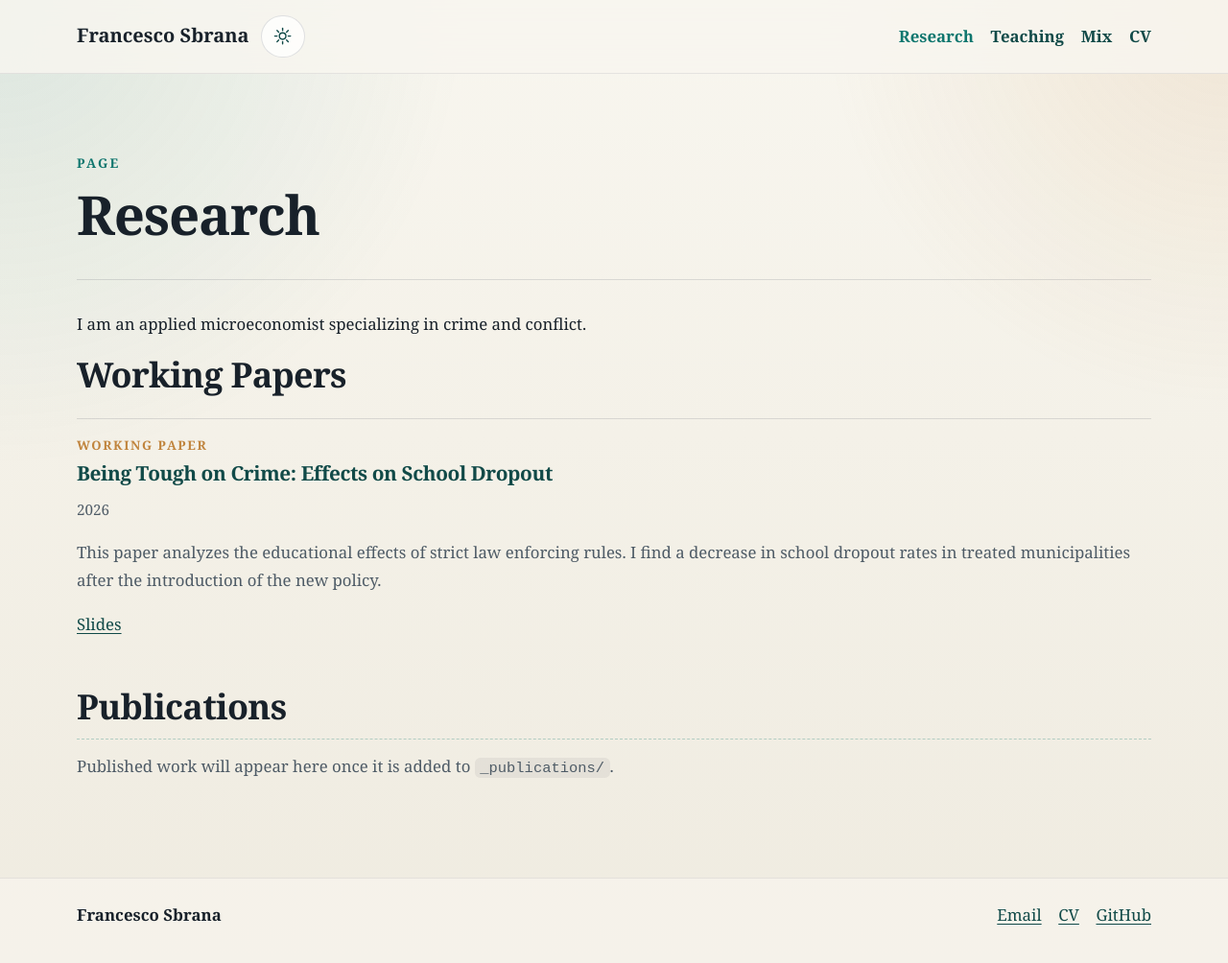
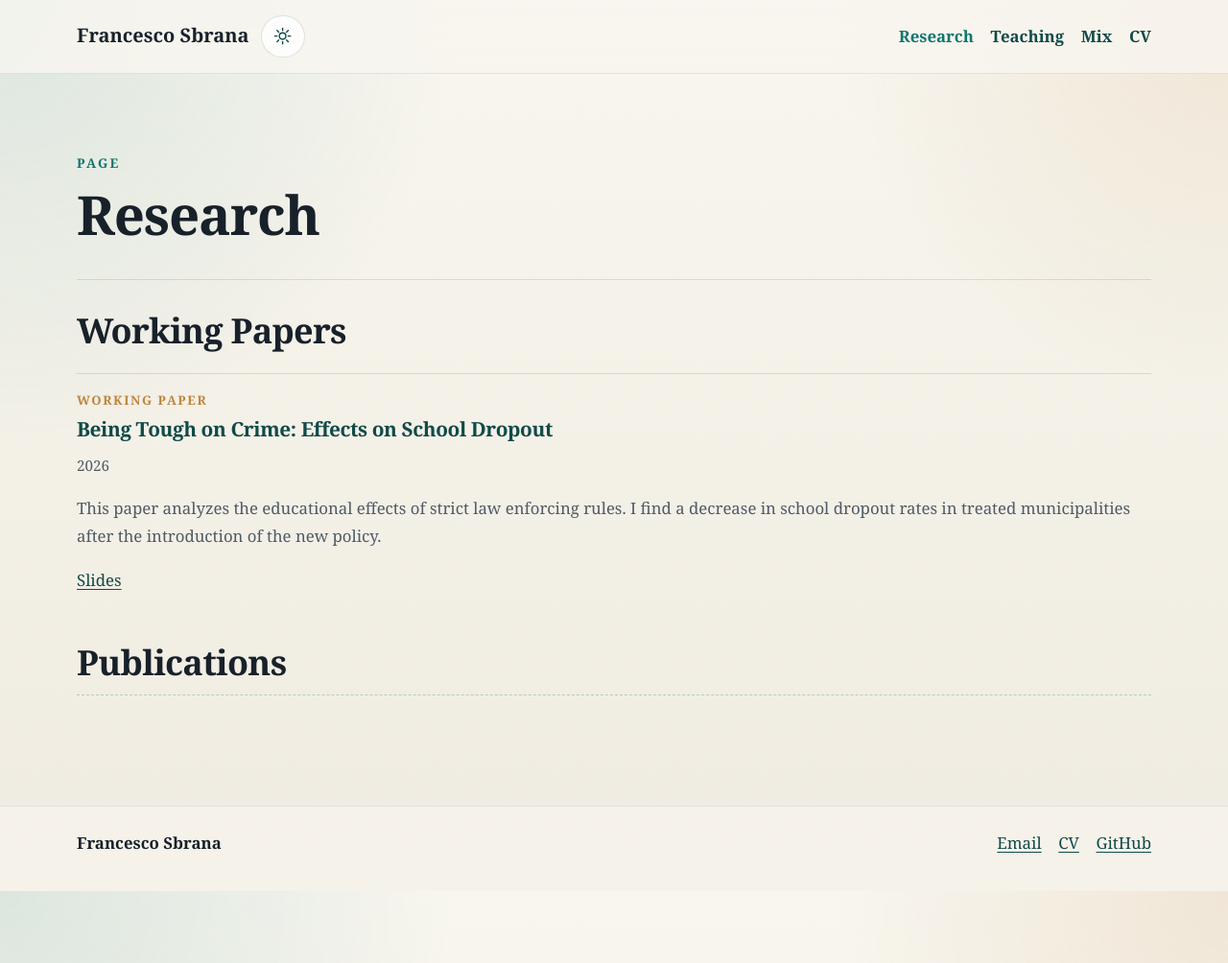
Before and after one commit to FraSbra/FraSbra.github.io, a Jekyll site: the page built from _pages/research.md, in a window 1280 px wide and 1004 px high. Shown: the whole window at 96% size. Built offline with Jekyll 4.4.1, drawn with Linux system fonts in a browser that asks for light colours; some web fonts are replaced.

Commit message:
minor changes

```diff
--- a/_pages/publications.html
+++ b/_pages/publications.html
@@ -16,5 +16,5 @@ Published and accepted research outputs are listed here. For a broader research
     {% endfor %}
   </div>
 {% else %}
-  <p class="empty-state">No publication entries have been added yet.</p>
+  <p class="empty-state"></p>
 {% endif %}
--- a/_pages/research.md
+++ b/_pages/research.md
@@ -5,8 +5,6 @@ layout: single
 author_profile: false
 description: "Research overview, working papers, and publications."
 ---
-
-I am an applied microeconomist specializing in crime and conflict.
 
 ## Working Papers
 
@@ -18,7 +16,7 @@ I am an applied microeconomist specializing in crime and conflict.
     {% endfor %}
   </div>
 {% else %}
-  <p class="empty-state">Working paper entries will appear here once they are added to <code>_publications/</code>.</p>
+  <p class="empty-state"></p>
 {% endif %}
 
 ## Publications
@@ -31,5 +29,5 @@ I am an applied microeconomist specializing in crime and conflict.
     {% endfor %}
   </div>
 {% else %}
-  <p class="empty-state">Published work will appear here once it is added to <code>_publications/</code>.</p>
+  <p class="empty-state"></p>
 {% endif %}
```
Also changed, not shown: _pages/teaching.md (+1 -2 lines).
